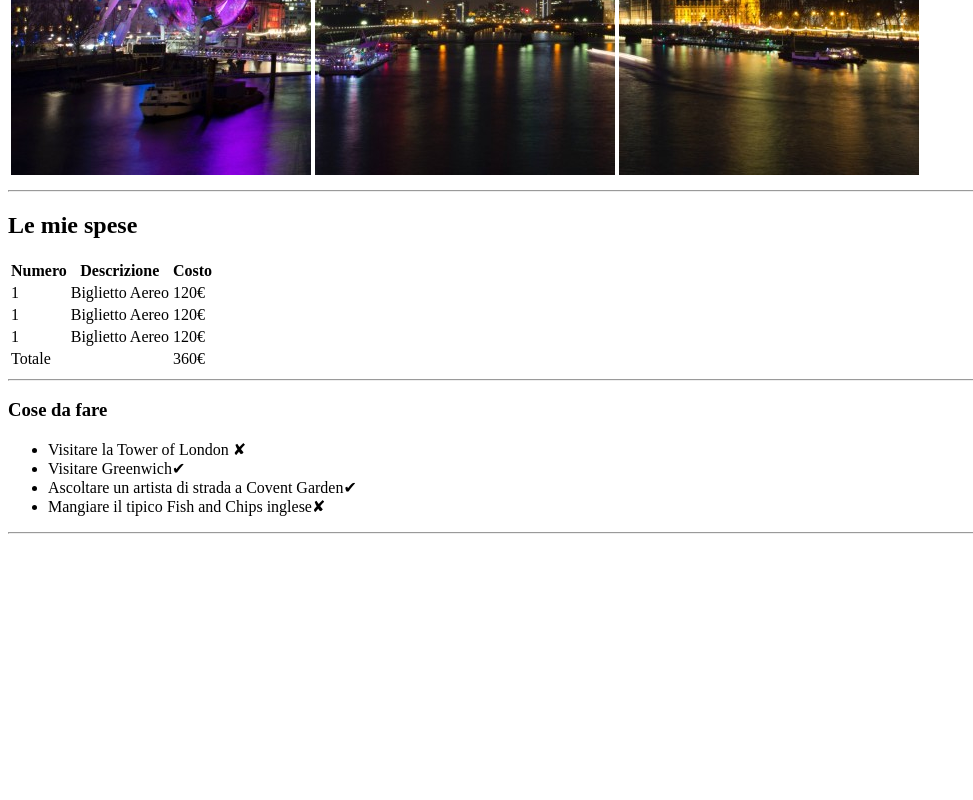
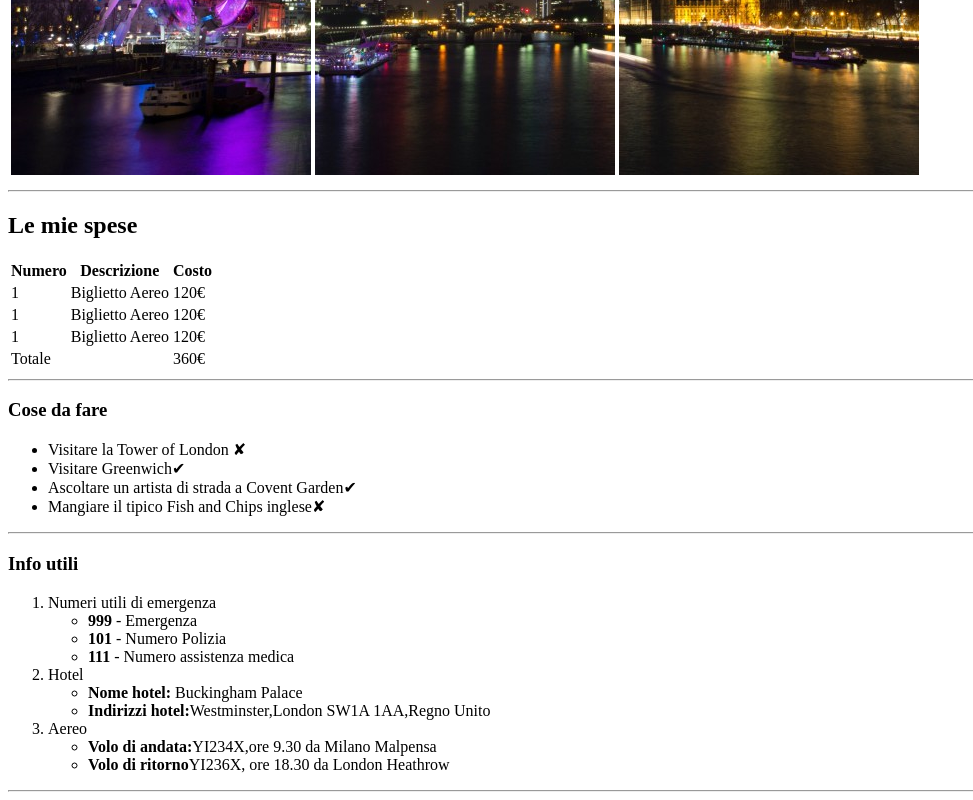
Before and after one commit to StefanoCeli/html-london-trip, a plain HTML site: page index.html in a window 1280 px wide. Shown: the part 508-1308 px from the top of the page, without its empty margins (0-973 px from the left). Before the commit the page ends 1050 px from the top, so only its background shows below. Drawn offline with Linux system fonts and the light colour scheme.

Commit message:
Aggiunta sezione "Info utili"

```diff
--- a/index.html
+++ b/index.html
@@ -72,6 +72,33 @@
       <hr>
     </section>
     <!-- /fine sezione "Cose da fare" -->
+    <!-- inizio sezione "Info utili" -->
+    <section>
+      <h3>Info utili</h3>
+      <ol>
+        <li>Numeri utili di emergenza
+          <ul>
+            <li><strong>999</strong> - Emergenza</li>
+            <li><strong>101</strong> - Numero Polizia</li>
+            <li><strong>111</strong> - Numero assistenza medica</li>
+          </ul>
+        </li>
+        <li>Hotel
+          <ul>
+            <li><strong>Nome hotel:</strong> Buckingham Palace</li>
+            <li><strong>Indirizzi hotel:</strong>Westminster,London SW1A 1AA,Regno Unito</li>
+          </ul>
+        </li>
+        <li>Aereo
+          <ul>
+            <li><strong>Volo di andata:</strong>YI234X,ore 9.30 da Milano Malpensa</li>
+            <li><strong>Volo di ritorno</strong>YI236X, ore 18.30 da London Heathrow</li>
+          </ul>
+        </li>
+      </ol>
+      <hr>
+    </section>
+    <!-- /fine sezione "Info utili" -->
   </main>
 
 </body>
```
